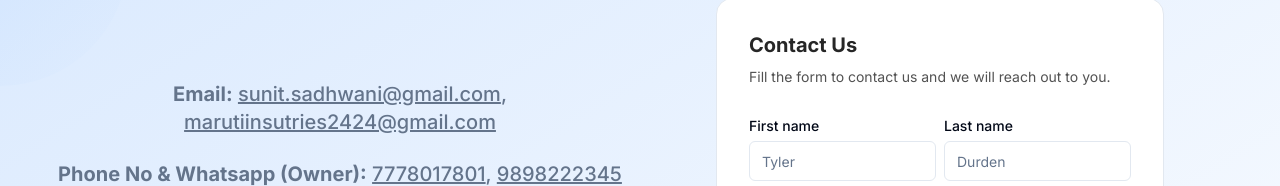
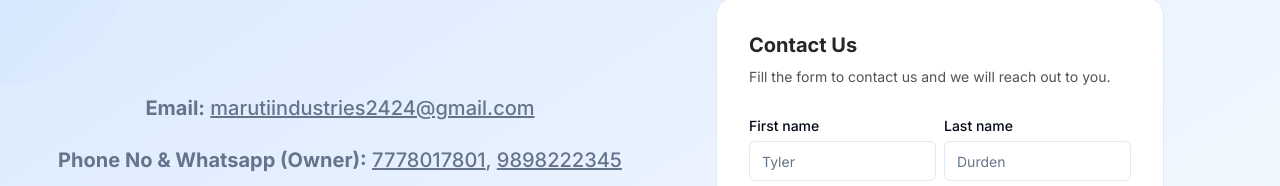
Before and after one commit to darshit890/crosscables, a Next.js app: page /contactUs in a window 1280 px wide. Shown: the part 442-628 px from the top of the page. Built offline with nearby package versions, Linux system fonts and the light colour scheme.

Commit message:
Update page.tsx

```diff
--- a/app/contactUs/page.tsx
+++ b/app/contactUs/page.tsx
@@ -40,24 +40,14 @@ const Offers = () => {
                 transition={{ duration: 0.5, delay: 0.2, ease: "easeInOut" }}
               >
                 <span className="font-bold">Email:</span>{" "}
+
                 <EmailLink
-                  email="sunit.sadhwani@gmail.com"
+                  email="marutiindustries2424@gmail.com"
                   subject="Hello!"
                   body="I'm interested in your services."
                   className="underline"
                 >
-                  sunit.sadhwani@gmail.com
-                </EmailLink>
-
-                ,
-                <br />
-                <EmailLink
-                  email="marutiinsutries2424@gmail.com"
-                  subject="Hello!"
-                  body="I'm interested in your services."
-                  className="underline"
-                >
-                  marutiinsutries2424@gmail.com
+                  marutiindustries2424@gmail.com
                 </EmailLink>
               </motion.p>
               <motion.p
```
